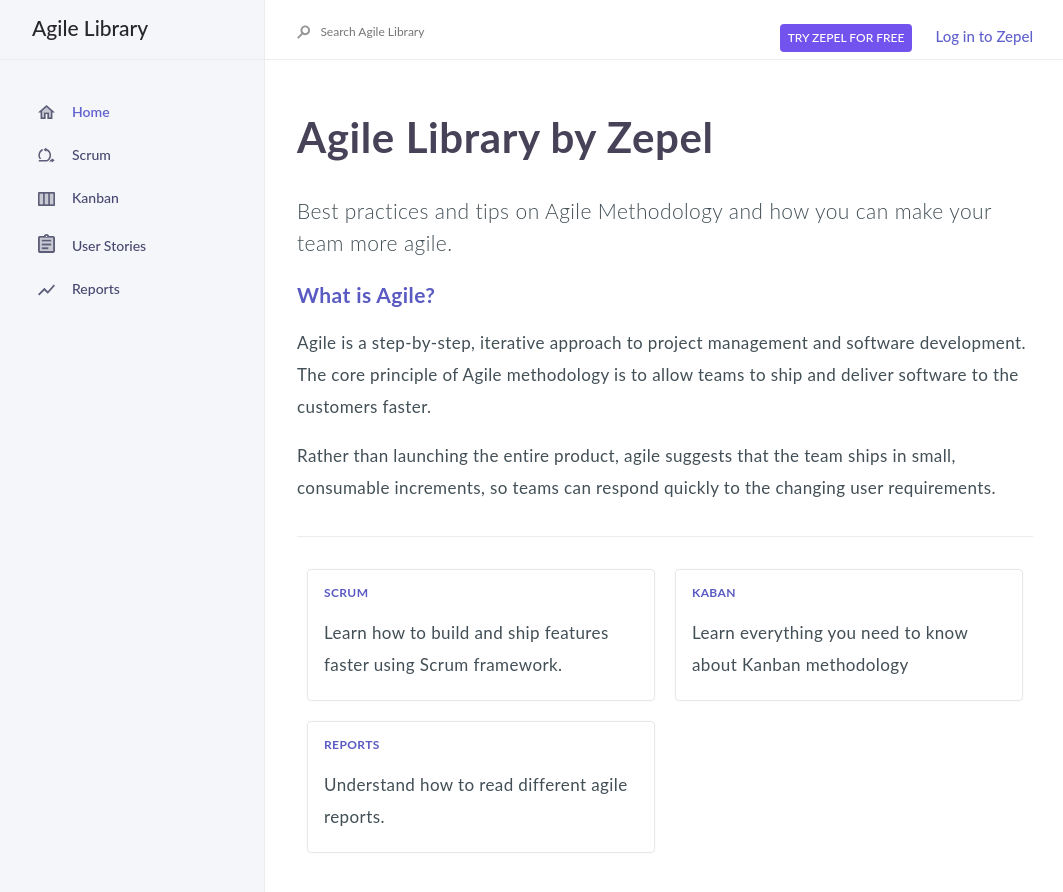
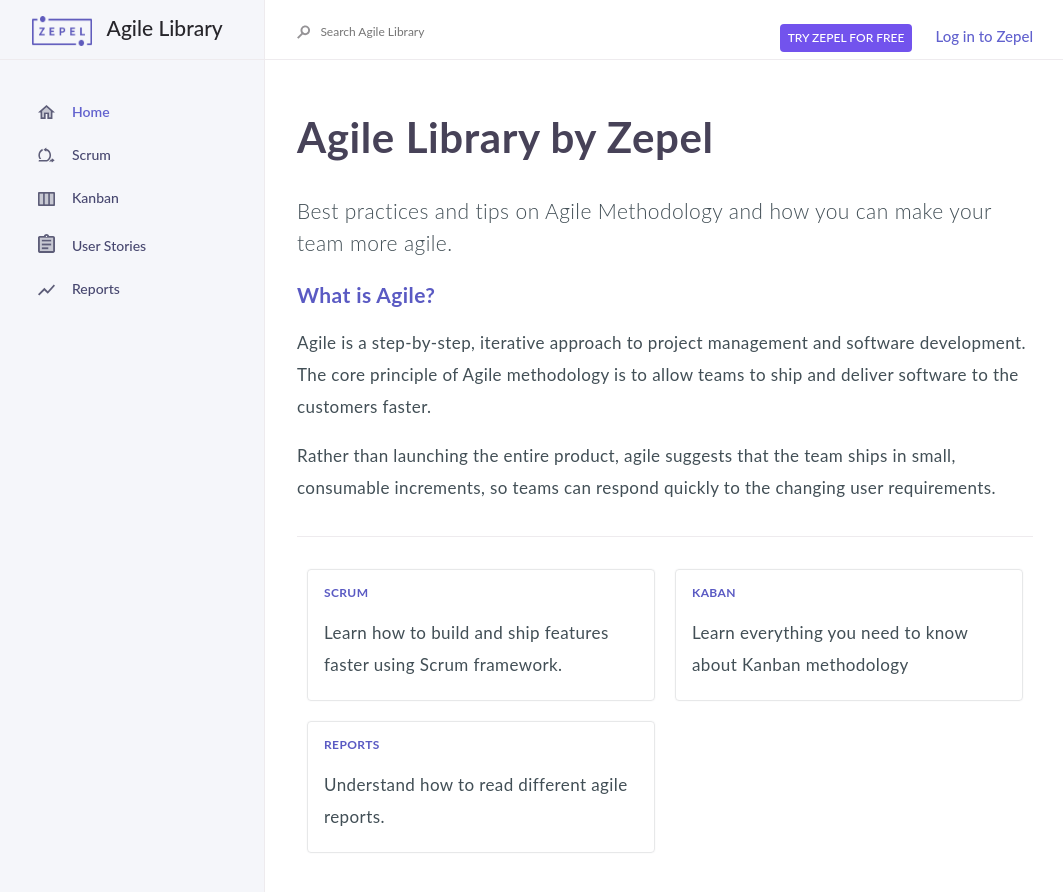
Before and after one commit to svikashk/agile, a Jekyll site: the page built from agile/index.md, in a window 1280 px wide. Shown: the top 892 px of the page, without its empty margins (91-1154 px from the left). Built offline with Jekyll 4.4.1, drawn with Linux system fonts in a browser that asks for light colours.

Commit message:
added website logo

```diff
--- a/_layouts/default.html
+++ b/_layouts/default.html
@@ -4,7 +4,10 @@
 <body>
   <div class="page-wrap">
     <div class="side-bar">
-      <a href="{{ site.url }}{{ site.baseurl }}" class="site-title fs-6 lh-tight">{{ site.title }}</a>
+      <a href="{{ site.url }}{{ site.baseurl }}" class="site-title fs-6 lh-tight">
+        <img class="logo" src="/agile/assets/uploads/zepel-logo.png" alt="Zepel logo"/>
+        {{ site.title }}
+      </a>
       <span class="fs-3"><button class="js-main-nav-trigger navigation-list-toggle btn btn-outline" type="button" data-text-toggle="Hide">Menu</button></span>
       <div class="navigation main-nav js-main-nav">
         {% include nav.html %}
--- a/_sass/layout.scss
+++ b/_sass/layout.scss
@@ -38,6 +38,19 @@
   @include mq(lg) {
     width: calc((100% - #{$nav-width + $content-width}) / 2 + #{$nav-width});
     min-width: $nav-width;
+  }
+
+  .logo {
+    display: inline-block;
+    vertical-align: middle;
+    height: 30px;
+    margin-right: 10px;
+    max-width: 30%;
+    box-shadow: none;
+
+    @media (min-width: 46.25rem) and (max-width: 70rem) {
+      display: none;
+    }
   }
 }
 
```
Also changed, not shown: assets/uploads/zepel-logo.png (added).
